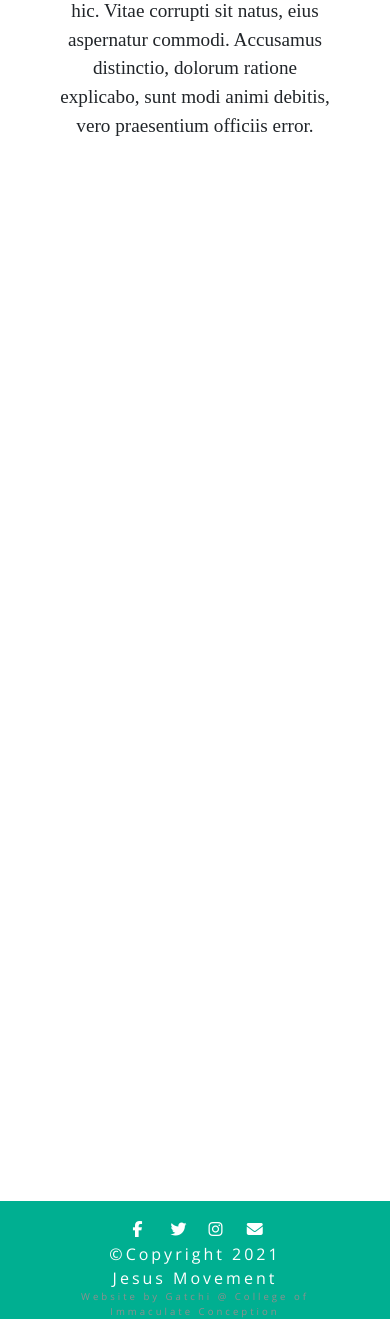
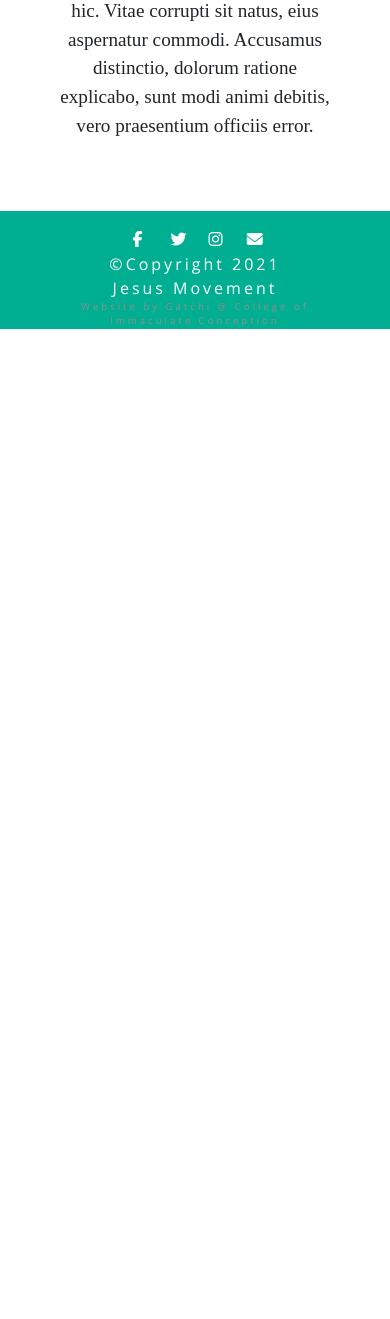
Before and after one commit to gatchigat/jmovement, a PHP site: page /events.php in a window 390 px wide. Shown: the part 601-1920 px from the top of the page. After the commit the page ends 930 px from the top, so only its background shows below. Run offline with PHP 8.4, Linux system fonts and the light colour scheme; some libraries are stand-ins or nearby versions; some web fonts are replaced.

Commit message:
Add files via upload

```diff
--- a/css/styles.css
+++ b/css/styles.css
@@ -404,7 +404,7 @@ color: black;
     padding-bottom: 5%;
     /*height: 100%;*/
     /*position: static;*/
-    height: 200vh;
+    /*height: 120vh;*/
   }
   #events .big{
     font-size: 3rem;
```
